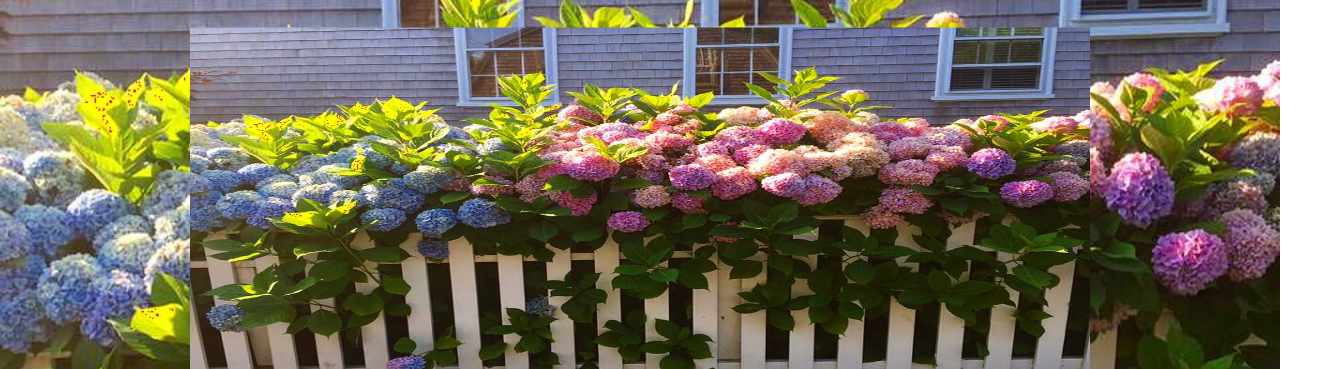
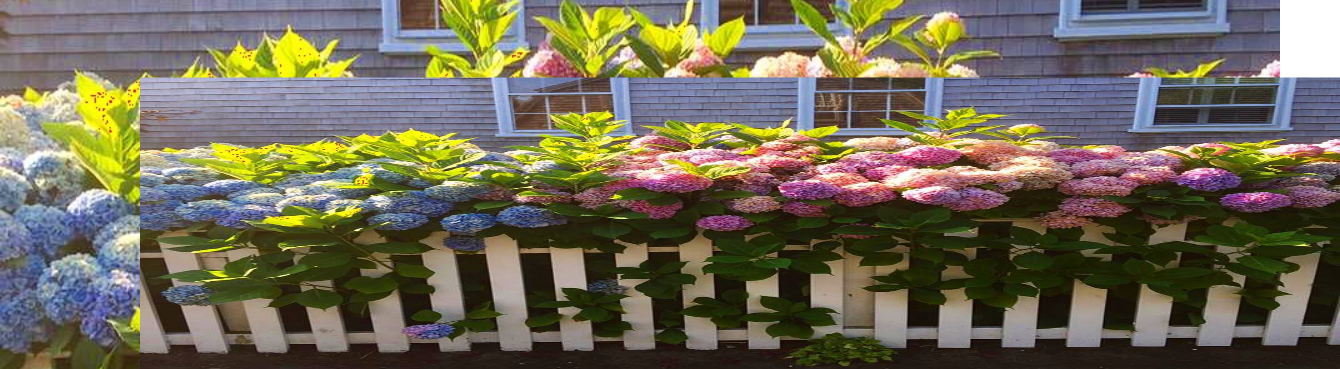
Before and after one commit to vzygouras/private, a website with bundled scripts: page index.html in a window 1280 px wide. Shown: the part 57-426 px from the top of the page, 1340 px wide, since content can reach past the window. Built offline with nearby package versions, Linux system fonts and the light colour scheme; files whose address does not match are found by name.

Commit message:
Update index.html

```diff
--- a/index.html
+++ b/index.html
@@ -58,7 +58,7 @@
       <div class="header-content">
         <div class="header-content-inner">
 
-         <img src = "/img/header.jpg" style="width:900px;height:400px;">
+         <img src = "/project2017/img/header.jpg" style="width:1200px;height:300px;">
 
           <h1 id="homeHeading">Vasiliki Zygouras</h1>
           <hr>
```
